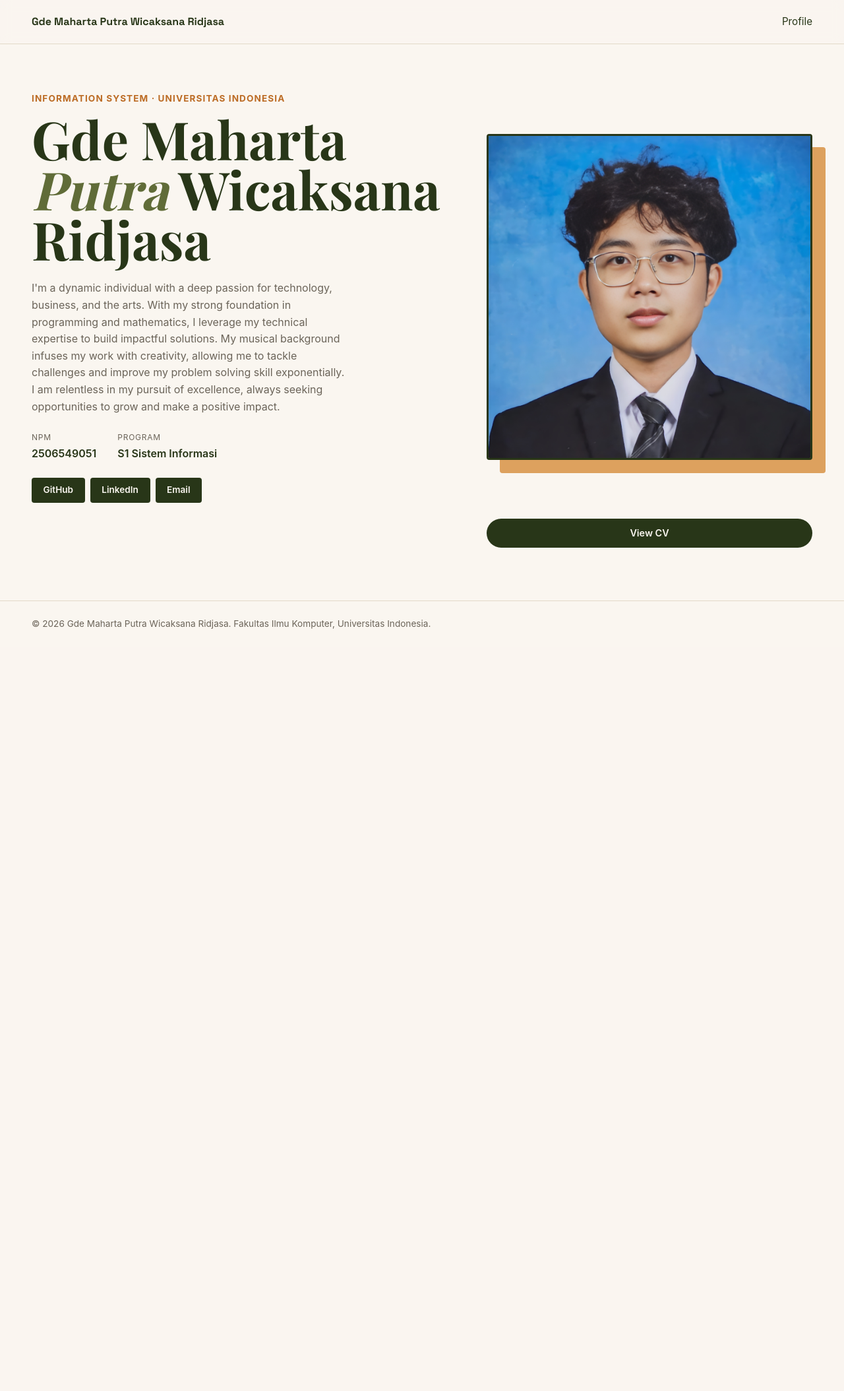
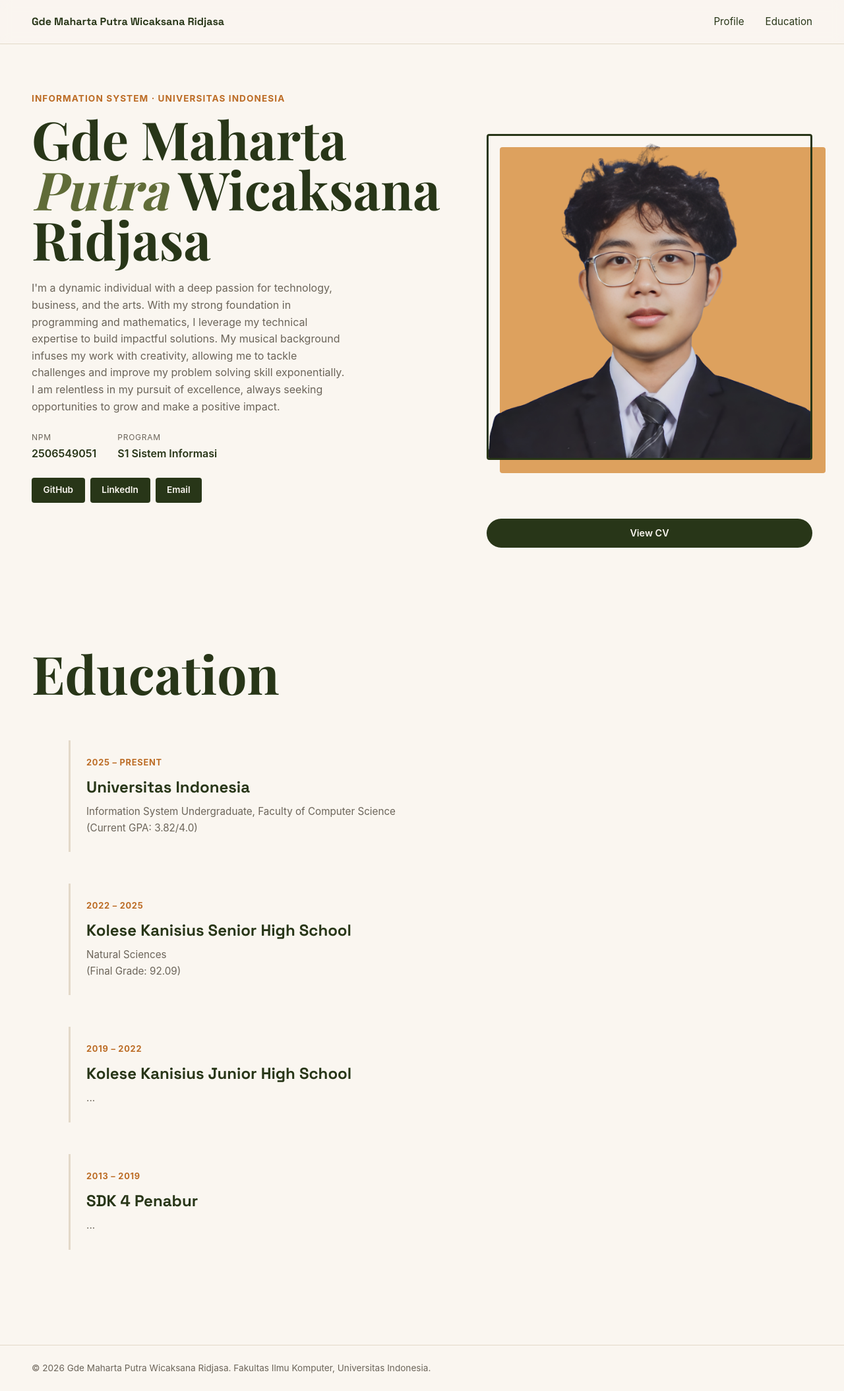
Before and after one commit to gdemahartaputra-hash/myportofolio, a Django app: page / in a window 1280 px wide. Shown: the whole page at 66% size. Before the commit the page ends 953 px from the top, so only its background shows below. Run offline with Django 5.2, Linux system fonts and the light colour scheme; some web fonts are replaced.

Commit message:
Adding education section

```diff
--- a/static/css/style.css
+++ b/static/css/style.css
@@ -212,6 +212,55 @@ h1, .brand {
     border: 3px solid var(--ink);
 }
 
+/* Education section */
+.education-list {
+    display: flex;
+    flex-direction: column;
+    gap: 3rem;
+    padding: 4rem 0 4rem 3.5rem;
+}
+
+.education-item {
+    padding: 1.5rem;
+    border-left: 3px solid var(--line);
+    animation: educationPulse linear forwards;
+    animation-timeline: view();
+    animation-range: entry 0% cover 50%;
+}
+
+@keyframes educationPulse {
+    0% {
+        opacity: 0.4;
+        transform: scale(0.9);
+        border-color: var(--line);
+    }
+    100% {
+        opacity: 1;
+        transform: scale(1.08);
+        border-color: var(--accent);
+    }
+}
+
+.education-year {
+    font-size: 0.8rem;
+    text-transform: uppercase;
+    letter-spacing: 0.06em;
+    color: var(--accent-dark);
+    font-weight: 700;
+    margin-bottom: 0.5rem;
+}
+
+.education-item h2 {
+    font-family: "Space Grotesk", sans-serif;
+    font-size: 1.5rem;
+    margin-bottom: 0.35rem;
+}
+
+.education-detail {
+    color: var(--text-muted);
+    font-size: 0.95rem;
+}
+
 /* Footer & Responsive */
 
 .site-footer {
--- a/templates/index.html
+++ b/templates/index.html
@@ -15,6 +15,7 @@
             <a href="#profile" class="brand">Gde Maharta Putra Wicaksana Ridjasa</a>
             <nav>
                 <a href="#profile">Profile</a>
+                <a href="#education">Education</a>
             </nav>
 
         </div>
@@ -58,6 +59,37 @@
                 </div>
             </div>
         </section>
+
+        <section class="hero" id="education">
+            <div class="container">
+                <div class="hero-identity">
+                    <h1>Education</h1>
+                </div>
+                <div class="education-list">
+                    <div class="education-item">
+                        <p class="education-year">2025 &ndash; Present</p>
+                        <h2>Universitas Indonesia</h2>
+                        <p class="education-detail">Information System Undergraduate, Faculty of Computer Science </br>(Current GPA: 3.82/4.0)</p>
+                    </div>
+                    <div class="education-item">
+                        <p class="education-year">2022 &ndash; 2025</p>
+                        <h2>Kolese Kanisius Senior High School</h2>
+                        <p class="education-detail">Natural Sciences </br>(Final Grade: 92.09)</p>
+                    </div>
+                    <div class="education-item">
+                        <p class="education-year">2019 &ndash; 2022</p>
+                        <h2>Kolese Kanisius Junior High School</h2>
+                        <p class="education-detail">...</p>
+                    </div>
+                    <div class="education-item">
+                        <p class="education-year">2013 &ndash; 2019</p>
+                        <h2>SDK 4 Penabur</h2>
+                        <p class="education-detail">...</p>
+                    </div>
+                </div>
+            </div>
+        </section>
+
     </main>
 
     <footer class="site-footer">
```
Also changed, not shown: static/img/putra.png.
